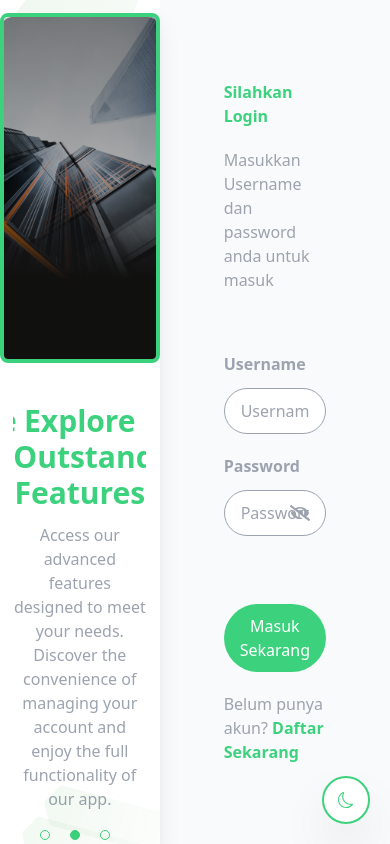
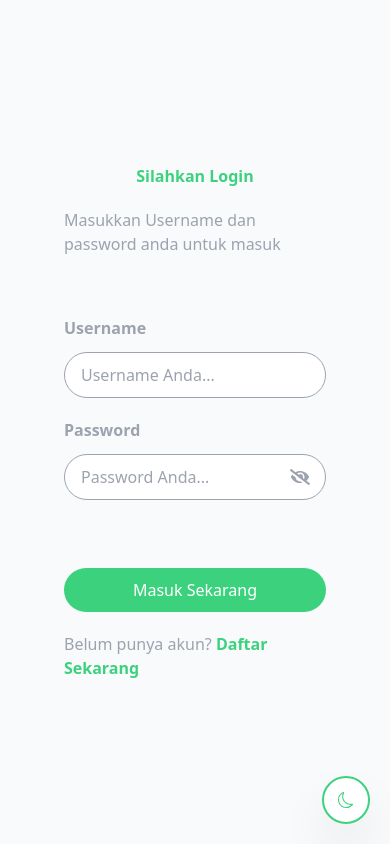
Before and after one commit to AmienulRana/vocagame-test-2, a Next.js app: page / in a window 390 px wide. Built offline with nearby package versions, Linux system fonts and the light colour scheme.

Commit message:
remove side page if the screen lees than to tablet

```diff
--- a/src/components/layout/auth/SideMenu.js
+++ b/src/components/layout/auth/SideMenu.js
@@ -5,7 +5,7 @@ import Image from "next/image";
 
 export default function SideMenu() {
   return (
-    <div className="flex dark:bg-darkblue relative overflow-hidden flex-col justify-center items-center min-h-screen bg-white shadow-xl w-[55%]">
+    <div className="hidden md:flex dark:bg-darkblue relative overflow-hidden flex-col justify-center items-center min-h-screen bg-white shadow-xl w-[55%]">
       <OvalVector />
       <Image
         src={"/images/thumbnail.png"}
```
